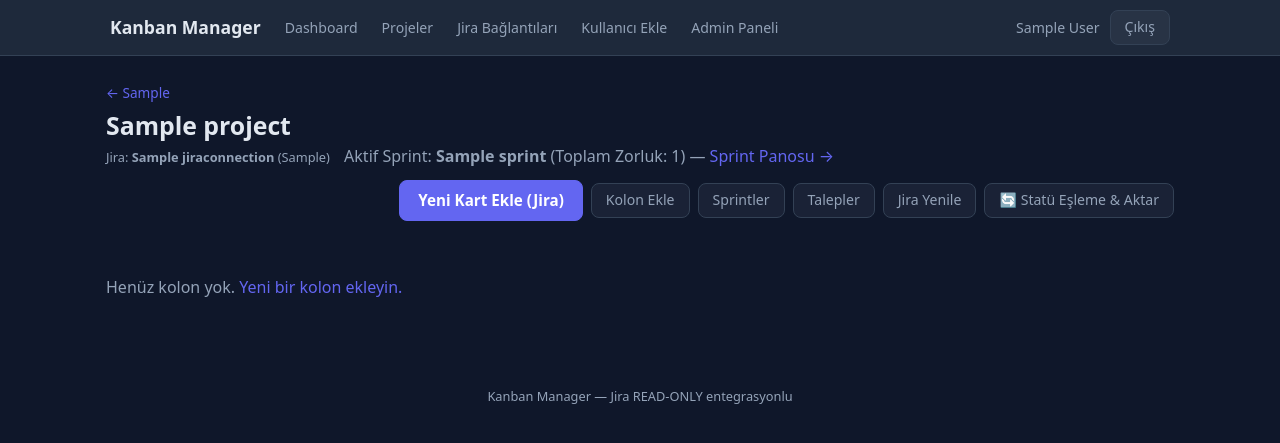
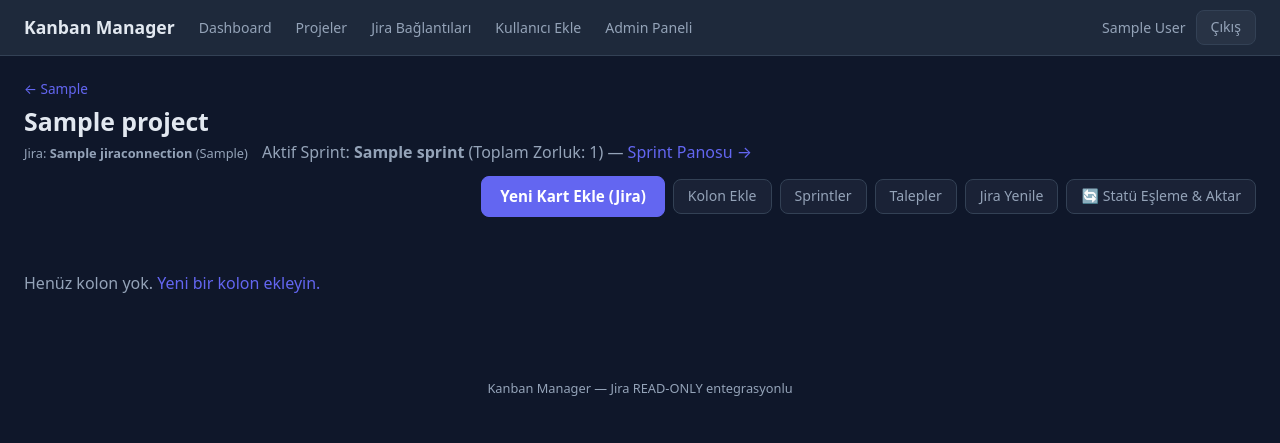
Before and after one commit to engintalay/kanbanProjectManager, a Django app: page /projects/1/board/ in a window 1280 px wide. Shown: the top 443 px of the page. Run offline with Django 5.2, Linux system fonts and the light colour scheme; a user stored in the database is signed in; tables that the repository leaves empty hold one stand-in row (values such as "Sample post"); data that the repository does not hold is empty.

Commit message:
feat: use full page width in kanban and sprint board views

```diff
--- a/kanbanapp/static/css/style.css
+++ b/kanbanapp/static/css/style.css
@@ -34,9 +34,9 @@ a:hover { text-decoration: underline; }
   position: sticky; top: 0; z-index: 10;
 }
 .topbar-inner {
-  max-width: 1100px; margin: 0 auto;
+  max-width: 100%; margin: 0 auto;
   display: flex; align-items: center; flex-wrap: wrap; gap: 14px;
-  padding: 10px 20px;
+  padding: 10px 24px;
 }
 .brand { font-weight: 700; font-size: 1.1rem; color: var(--text); white-space: nowrap; }
 .topbar nav { display: flex; flex-wrap: wrap; align-items: center; gap: 4px; }
@@ -45,6 +45,14 @@ a:hover { text-decoration: underline; }
 .user-box { margin-left: auto; display: flex; align-items: center; flex-wrap: wrap; gap: 10px; color: var(--muted); font-size: 0.88rem; }
 
 .container { max-width: 1100px; margin: 0 auto; padding: 24px 16px; }
+
+.container.container-fluid,
+.container-fluid {
+  max-width: 100% !important;
+  width: 100% !important;
+  padding: 20px 24px;
+  box-sizing: border-box;
+}
 
 .page-head {
   display: flex;
@@ -309,14 +317,16 @@ input:focus, select:focus { outline: none; border-color: var(--primary); }
   padding-top: 16px;
   padding-bottom: 24px;
   align-items: flex-start;
+  width: 100%;
 }
 .board-column {
   background: var(--bg-soft);
   border: 1px solid var(--border);
   border-radius: var(--radius);
-  width: 300px;
-  min-width: 280px;
-  flex: 0 0 300px;
+  width: 320px;
+  min-width: 290px;
+  flex: 1 1 300px;
+  max-width: 440px;
   display: flex;
   flex-direction: column;
 }
--- a/kanbanapp/templates/kanbanapp/base.html
+++ b/kanbanapp/templates/kanbanapp/base.html
@@ -34,7 +34,7 @@
   </header>
   {% endif %}
 
-  <main class="container">
+  <main class="{% block main_class %}container{% endblock %}">
     {% if messages %}
       <div class="messages">
         {% for message in messages %}
--- a/kanbanapp/templates/kanbanapp/board.html
+++ b/kanbanapp/templates/kanbanapp/board.html
@@ -1,5 +1,6 @@
 {% extends "kanbanapp/base.html" %}
 {% block title %}{{ project.key }} — Kanban{% endblock %}
+{% block main_class %}container container-fluid{% endblock %}
 {% block content %}
 <div class="page-head">
   <div>
--- a/kanbanapp/templates/kanbanapp/sprint_board.html
+++ b/kanbanapp/templates/kanbanapp/sprint_board.html
@@ -1,5 +1,6 @@
 {% extends "kanbanapp/base.html" %}
 {% block title %}{{ sprint.name }} — Sprint Panosu{% endblock %}
+{% block main_class %}container container-fluid{% endblock %}
 {% block content %}
 <div class="page-head">
   <div>
--- a/kanbanapp/tests.py
+++ b/kanbanapp/tests.py
@@ -320,6 +320,12 @@ class SprintAndCardWorkflowTests(TestCase):
         self.assertEqual(board_resp.status_code, 200)
         self.assertIn(b"Sprint 1", board_resp.content)
         self.assertIn(b"Task 1", board_resp.content)
+        self.assertIn(b"container-fluid", board_resp.content)
+
+        # Standard board view
+        kanban_resp = self.client.get(reverse("board", kwargs={"project_id": self.project.id}))
+        self.assertEqual(kanban_resp.status_code, 200)
+        self.assertIn(b"container-fluid", kanban_resp.content)
 
     def test_card_move_between_columns(self):
         card = KanbanCard.objects.create(project=self.project, column=self.col_todo, title="Movable Task")
```
